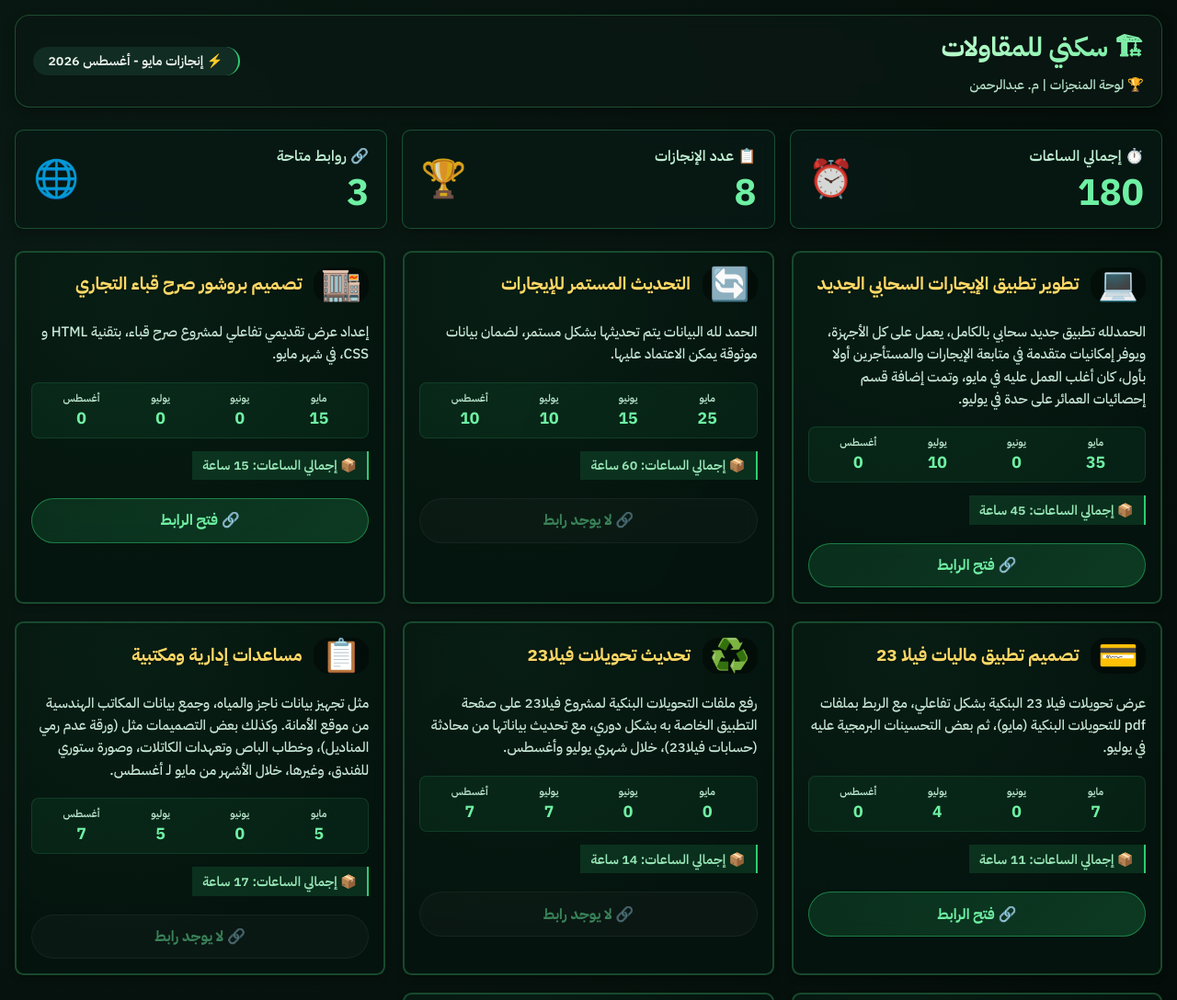
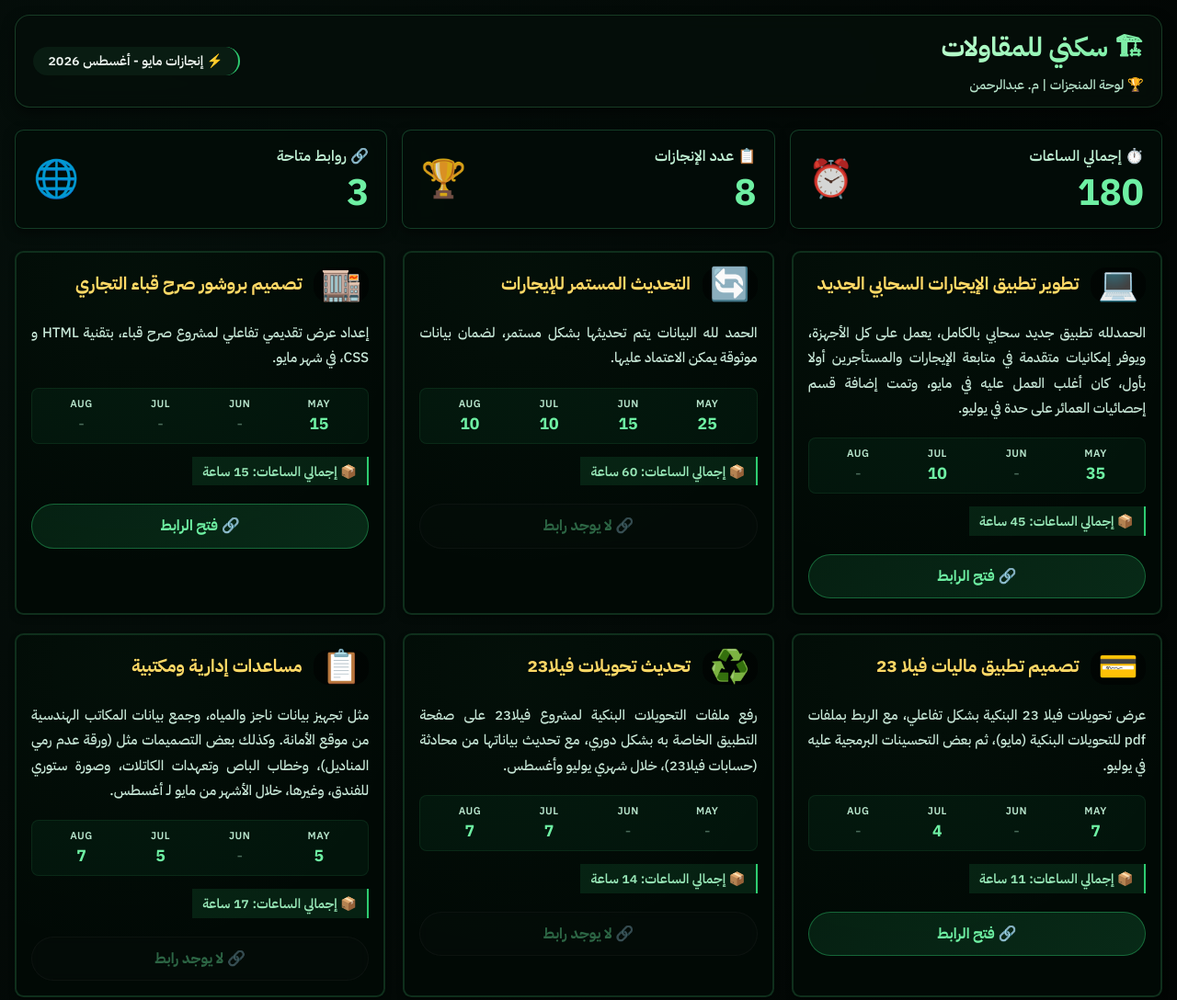
Before and after one commit to Engr-Abdulrahman/Enjazat, a plain HTML site: page index.html in a window 1280 px wide. Shown: the top 1088 px of the page at 92% size. Drawn offline with Linux system fonts and the light colour scheme.

Commit message:
Update index.html

```diff
--- a/index.html
+++ b/index.html
@@ -15,7 +15,7 @@
     }
 
     body {
-      background: radial-gradient(circle at 10% 20%, #0a1a14, #030a07);
+      background: radial-gradient(circle at 10% 20%, #050f0b, #010302);
       min-height: 100vh;
       padding: 1rem;
       color: #eef5f0;
@@ -28,13 +28,13 @@
     }
 
     .glass-header {
-      background: rgba(10, 25, 20, 0.7);
+      background: rgba(5, 15, 10, 0.85);
       backdrop-filter: blur(10px);
       border-radius: 1rem;
       padding: 0.8rem 1.2rem;
       margin-bottom: 1.5rem;
-      border: 1px solid rgba(80, 200, 120, 0.3);
-      box-shadow: 0 6px 14px rgba(0, 0, 0, 0.3);
+      border: 1px solid rgba(80, 200, 120, 0.25);
+      box-shadow: 0 6px 14px rgba(0, 0, 0, 0.5);
     }
 
     .header-content {
@@ -66,7 +66,7 @@
     }
 
     .team-badge {
-      background: rgba(20, 50, 40, 0.8);
+      background: rgba(10, 30, 20, 0.9);
       border-radius: 2rem;
       padding: 0.3rem 1rem;
       backdrop-filter: blur(4px);
@@ -83,13 +83,13 @@
     }
 
     .stat-card {
-      background: rgba(8, 25, 20, 0.85);
+      background: rgba(3, 12, 8, 0.92);
       backdrop-filter: blur(8px);
       border-radius: 0.6rem;
       padding: 1rem 1.2rem;
-      border: 1px solid rgba(70, 210, 130, 0.3);
+      border: 1px solid rgba(70, 210, 130, 0.25);
       transition: transform 0.2s ease, background 0.2s;
-      box-shadow: 0 4px 12px rgba(0, 0, 0, 0.3);
+      box-shadow: 0 4px 12px rgba(0, 0, 0, 0.5);
       display: flex;
       align-items: center;
       justify-content: space-between;
@@ -97,8 +97,8 @@
 
     .stat-card:hover {
       transform: translateY(-3px);
-      background: rgba(20, 55, 45, 0.9);
-      border-color: rgba(80, 220, 130, 0.7);
+      background: rgba(10, 35, 25, 0.95);
+      border-color: rgba(80, 220, 130, 0.6);
     }
 
     .stat-info {
@@ -138,13 +138,13 @@
     }
 
     .achievement-card {
-      background: rgba(5, 20, 15, 0.9);
+      background: rgba(2, 10, 6, 0.95);
       backdrop-filter: blur(8px);
       border-radius: 0.6rem;
       padding: 1rem;
       transition: all 0.25s ease;
-      border: 2px solid rgba(70, 200, 120, 0.3);
-      box-shadow: 0 4px 10px -4px rgba(0, 0, 0, 0.5);
+      border: 2px solid rgba(70, 200, 120, 0.2);
+      box-shadow: 0 4px 10px -4px rgba(0, 0, 0, 0.7);
       display: flex;
       flex-direction: column;
       position: relative;
@@ -159,20 +159,20 @@
       right: 0;
       height: 100%;
       width: 100%;
-      background: radial-gradient(circle at 30% 10%, rgba(80, 220, 130, 0.05), transparent 70%);
+      background: radial-gradient(circle at 30% 10%, rgba(80, 220, 130, 0.03), transparent 70%);
       pointer-events: none;
       z-index: 0;
     }
 
     .achievement-card:hover::before {
-      background: radial-gradient(circle at 40% 20%, rgba(100, 240, 150, 0.08), transparent 80%);
+      background: radial-gradient(circle at 40% 20%, rgba(100, 240, 150, 0.05), transparent 80%);
     }
 
     .achievement-card:hover {
       transform: translateY(-3px);
-      background: rgba(8, 30, 22, 0.95);
-      border-color: #3edb7a;
-      box-shadow: 0 10px 18px -8px rgba(0, 0, 0, 0.6);
+      background: rgba(4, 18, 12, 0.98);
+      border-color: #2ecc71;
+      box-shadow: 0 10px 18px -8px rgba(0, 0, 0, 0.8);
     }
 
     .card-header {
@@ -188,7 +188,7 @@
     .emoji-badge {
       font-size: 2.2rem;
       display: inline-block;
-      background: rgba(0, 0, 0, 0.4);
+      background: rgba(0, 0, 0, 0.5);
       border-radius: 1rem;
       padding: 0.1rem 0.5rem;
       line-height: 1;
@@ -208,17 +208,18 @@
       font-weight: 500;
       color: #c8e8d8;
       margin: 8px 0 12px;
-      line-height: 1.6;
+      line-height: 1.8;
+      text-align: justify;
       position: relative;
       z-index: 1;
     }
 
     .hours-table {
-      background: rgba(46, 204, 113, 0.08);
+      background: rgba(46, 204, 113, 0.06);
       border-radius: 0.5rem;
       padding: 0.5rem 0.8rem;
       margin: 6px 0 10px;
-      border: 1px solid rgba(70, 200, 120, 0.15);
+      border: 1px solid rgba(70, 200, 120, 0.1);
       position: relative;
       z-index: 1;
       display: grid;
@@ -239,6 +240,7 @@
       color: #b9e6cd;
       font-size: 0.7rem;
       text-transform: uppercase;
+      letter-spacing: 0.5px;
     }
 
     .hours-item .value {
@@ -247,8 +249,13 @@
       color: #6ef0a3;
     }
 
+    .hours-item .value.zero {
+      color: #4a6b5a;
+      font-weight: 400;
+    }
+
     .total-hours-badge {
-      background: rgba(46, 204, 113, 0.15);
+      background: rgba(46, 204, 113, 0.12);
       border-right: 2px solid #2ecc71;
       padding: 0.3rem 0.7rem;
       font-size: 0.9rem;
@@ -278,8 +285,8 @@
       align-items: center;
       justify-content: center;
       gap: 10px;
-      background: linear-gradient(135deg, rgba(46, 204, 113, 0.15), rgba(39, 174, 96, 0.25));
-      border: 1px solid rgba(46, 204, 113, 0.5);
+      background: linear-gradient(135deg, rgba(46, 204, 113, 0.12), rgba(39, 174, 96, 0.2));
+      border: 1px solid rgba(46, 204, 113, 0.4);
       border-radius: 2rem;
       padding: 0.7rem 1.2rem;
       color: #6ef0a3;
@@ -293,29 +300,29 @@
     }
 
     .btn-open-link:hover {
-      background: linear-gradient(135deg, rgba(46, 204, 113, 0.25), rgba(39, 174, 96, 0.4));
+      background: linear-gradient(135deg, rgba(46, 204, 113, 0.2), rgba(39, 174, 96, 0.35));
       border-color: #2ecc71;
       color: #ffffff;
       transform: translateY(-2px);
     }
 
     .btn-open-link.disabled {
-      opacity: 0.5;
+      opacity: 0.4;
       cursor: not-allowed;
-      background: rgba(100, 100, 100, 0.15);
-      border-color: rgba(100, 100, 100, 0.3);
+      background: rgba(60, 60, 60, 0.15);
+      border-color: rgba(80, 80, 80, 0.3);
     }
 
     .btn-open-link.disabled:hover {
       transform: none;
-      background: rgba(100, 100, 100, 0.15);
+      background: rgba(60, 60, 60, 0.15);
       color: #6ef0a3;
     }
 
     .empty-state {
       text-align: center;
       padding: 2rem;
-      background: rgba(5, 20, 15, 0.8);
+      background: rgba(2, 10, 6, 0.9);
       border-radius: 1rem;
       font-size: 1.1rem;
       font-weight: 500;
@@ -327,7 +334,7 @@
       text-align: center;
       font-size: 0.85rem;
       font-weight: 500;
-      opacity: 0.6;
+      opacity: 0.5;
     }
 
     @media (max-width: 640px) {
@@ -361,6 +368,7 @@
       }
       .card-desc {
         font-size: 0.9rem;
+        line-height: 1.7;
       }
       .emoji-badge {
         font-size: 1.8rem;
@@ -422,7 +430,7 @@
   </div>
 
   <div id="achievementsGrid" class="achievements-grid"></div>
-  <footer>شركة سكني للمقاولات | م. عبدالرحمن</footer>
+  <footer>💎 شركة سكني للمقاولات | تصميم وتطوير م. عبدالرحمن</footer>
 </div>
 
 <script>
@@ -434,7 +442,7 @@
       id: "ach1",
       title: "تطوير تطبيق الإيجارات السحابي الجديد",
       description: "الحمدلله تطبيق جديد سحابي بالكامل، يعمل على كل الأجهزة، ويوفر إمكانيات متقدمة في متابعة الإيجارات والمستأجرين أولا بأول، كان أغلب العمل عليه في مايو، وتمت إضافة قسم إحصائيات العمائر على حدة في يوليو.",
-      hoursMonths: { مايو: 35, يونيو: 0, يوليو: 10, أغسطس: 0 },
+      hoursMonths: { May: 35, Jun: 0, Jul: 10, Aug: 0 },
       link: "https://engr-abdulrahman.github.io/Eyjar_App/",
       emoji: "💻"
     },
@@ -442,7 +450,7 @@
       id: "ach2",
       title: "التحديث المستمر للإيجارات",
       description: "الحمد لله البيانات يتم تحديثها بشكل مستمر، لضمان بيانات موثوقة يمكن الاعتماد عليها.",
-      hoursMonths: { مايو: 25, يونيو: 15, يوليو: 10, أغسطس: 10 },
+      hoursMonths: { May: 25, Jun: 15, Jul: 10, Aug: 10 },
       link: null,
       emoji: "🔄"
     },
@@ -450,7 +458,7 @@
       id: "ach3",
       title: "تصميم بروشور صرح قباء التجاري",
       description: "إعداد عرض تقديمي تفاعلي لمشروع صرح قباء، بتقنية HTML و CSS، في شهر مايو.",
-      hoursMonths: { مايو: 15, يونيو: 0, يوليو: 0, أغسطس: 0 },
+      hoursMonths: { May: 15, Jun: 0, Jul: 0, Aug: 0 },
       link: "https://engr-abdulrahman.github.io/Works/",
       emoji: "🏬"
     },
@@ -458,7 +466,7 @@
       id: "ach4",
       title: "تصميم تطبيق ماليات فيلا 23",
       description: "عرض تحويلات فيلا 23 البنكية بشكل تفاعلي، مع الربط بملفات pdf للتحويلات البنكية (مايو)، ثم بعض التحسينات البرمجية عليه في يوليو.",
-      hoursMonths: { مايو: 7, يونيو: 0, يوليو: 4, أغسطس: 0 },
+      hoursMonths: { May: 7, Jun: 0, Jul: 4, Aug: 0 },
       link: "https://engr-abdulrahman.github.io/Villa_23_Expenses/",
       emoji: "💳"
     },
@@ -466,7 +474,7 @@
       id: "ach5",
       title: "تحديث تحويلات فيلا23",
       description: "رفع ملفات التحويلات البنكية لمشروع فيلا23 على صفحة التطبيق الخاصة به بشكل دوري، مع تحديث بياناتها من محادثة (حسابات فيلا23)، خلال شهري يوليو وأغسطس.",
-      hoursMonths: { مايو: 0, يونيو: 0, يوليو: 7, أغسطس: 7 },
+      hoursMonths: { May: 0, Jun: 0, Jul: 7, Aug: 7 },
       link: null,
       emoji: "♻️"
     },
@@ -474,7 +482,7 @@
       id: "ach6",
       title: "مساعدات إدارية ومكتبية",
       description: "مثل تجهيز بيانات ناجز والمياه، وجمع بيانات المكاتب الهندسية من موقع الأمانة. وكذلك بعض التصميمات مثل (ورقة عدم رمي المناديل)، وخطاب الباص وتعهدات الكاتلات، وصورة ستوري للفندق، وغيرها، خلال الأشهر من مايو لـ أغسطس.",
-      hoursMonths: { مايو: 5, يونيو: 0, يوليو: 5, أغسطس: 7 },
+      hoursMonths: { May: 5, Jun: 0, Jul: 5, Aug: 7 },
       link: null,
       emoji: "📋"
     },
@@ -482,7 +490,7 @@
       id: "ach7",
       title: "تصميم لوحة سياسات الفندق",
       description: "تصميم صفحة PDF لسياسات الفندق، 27 يوليو.",
-      hoursMonths: { مايو: 0, يونيو: 0, يوليو: 3, أغسطس: 0 },
+      hoursMonths: { May: 0, Jun: 0, Jul: 3, Aug: 0 },
       link: null,
       emoji: "📜"
     },
@@ -490,7 +498,7 @@
       id: "ach8",
       title: "العمل على بوكينج",
       description: "الرد على الأسئلة المتراكمة على حساب الفندق على بوكينج، وعددها 168 سؤال، كان ذلك خلال شهري يوليو وأغسطس.",
-      hoursMonths: { مايو: 0, يونيو: 0, يوليو: 10, أغسطس: 5 },
+      hoursMonths: { May: 0, Jun: 0, Jul: 10, Aug: 5 },
       link: null,
       emoji: "✋🏻"
     }
@@ -540,15 +548,17 @@
       const monthHours = Object.values(ach.hoursMonths);
       const totalAchHours = monthHours.reduce((sum, h) => sum + h, 0);
 
-      // بناء جدول الساعات
-      const months = ['مايو', 'يونيو', 'يوليو', 'أغسطس'];
+      // بناء جدول الساعات بالأسماء الإنجليزية
+      const months = ['May', 'Jun', 'Jul', 'Aug'];
       let hoursHtml = '';
       months.forEach(month => {
         const value = ach.hoursMonths[month] || 0;
+        const displayValue = value === 0 ? '-' : value;
+        const zeroClass = value === 0 ? 'zero' : '';
         hoursHtml += `
           <div class="hours-item">
             <span class="month">${month}</span>
-            <span class="value">${value}</span>
+            <span class="value ${zeroClass}">${displayValue}</span>
           </div>
         `;
       });
```
